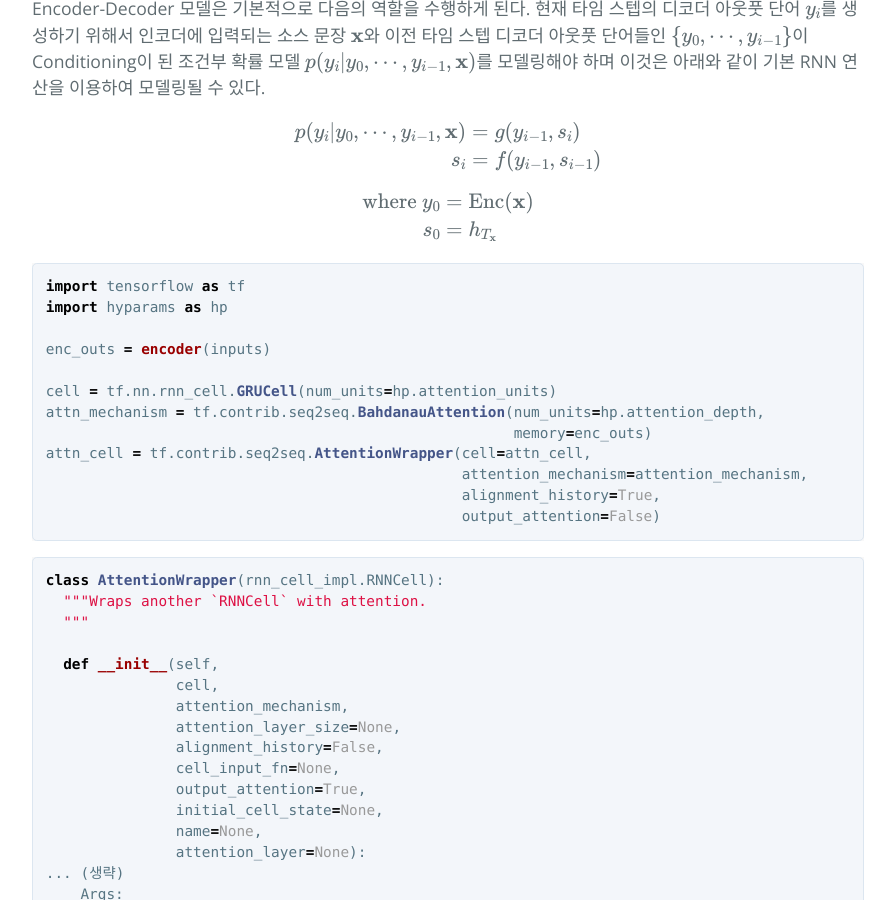
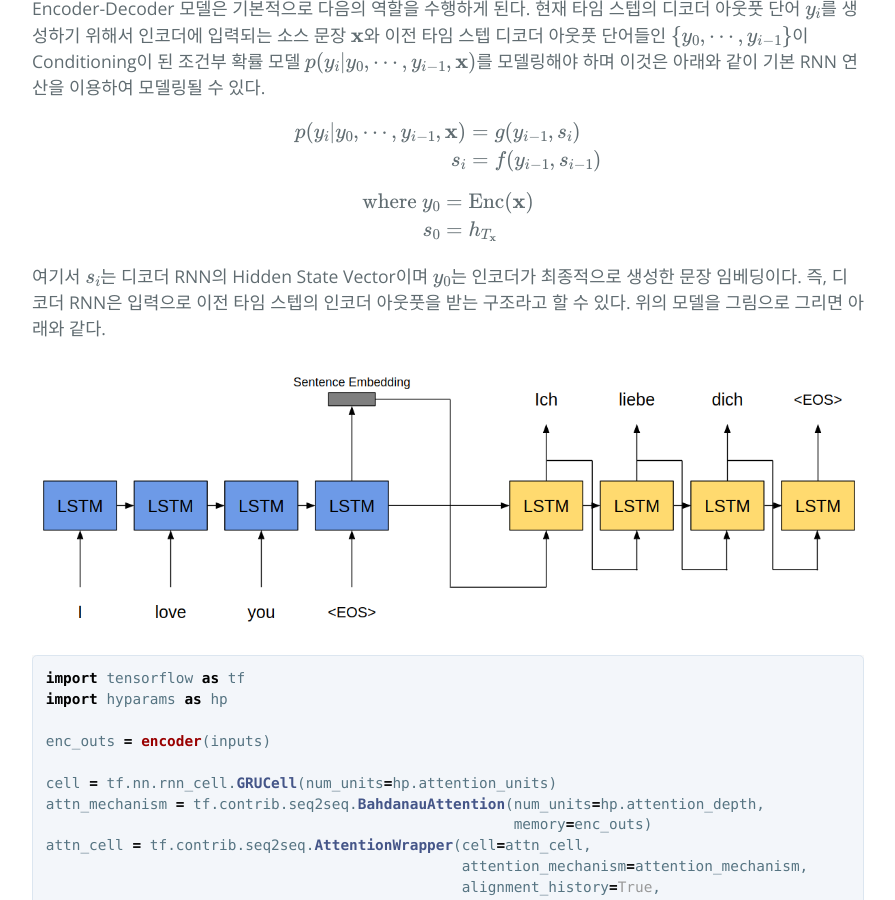
Before and after one commit to hcnoh/hcnoh.github.io, a Jekyll site: the page built from _posts/2018-12-11-bahdanau-attention.md, in a window 1280 px wide and 900 px high, scrolled down 1530 px. Shown: the whole window, without its empty margins (192-1087 px from the left). Built offline with Jekyll 4.4.1, drawn with Linux system fonts in a browser that asks for light colours; formulas are drawn with MathJax 3; comment, search, counter and statistics services are not loaded.

Commit message:
Update 2018-12-11-bahdanau-attention.md

````diff
--- a/_posts/2018-12-11-bahdanau-attention.md
+++ b/_posts/2018-12-11-bahdanau-attention.md
@@ -61,6 +61,10 @@ s_0 & = h_{T_{\mathbf{x}}}
 \end{align*}
 $$
 
+여기서 $$s_i$$는 디코더 RNN의 Hidden State Vector이며 $$y_0$$는 인코더가 최종적으로 생성한 문장 임베딩이다. 즉, 디코더 RNN은 입력으로 이전 타임 스텝의 인코더 아웃풋을 받는 구조라고 할 수 있다. 위의 모델을 그림으로 그리면 아래와 같다.
+
+![](/assets/img/2018-12-11-tacotron/02.png)
+
 
 ```python
 import tensorflow as tf
````
